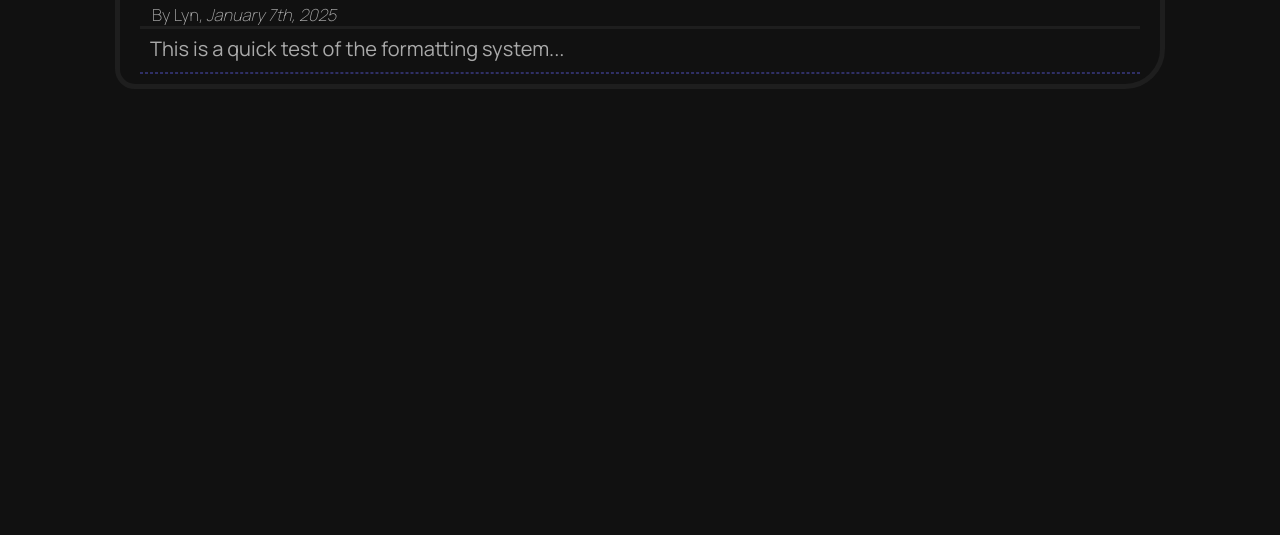
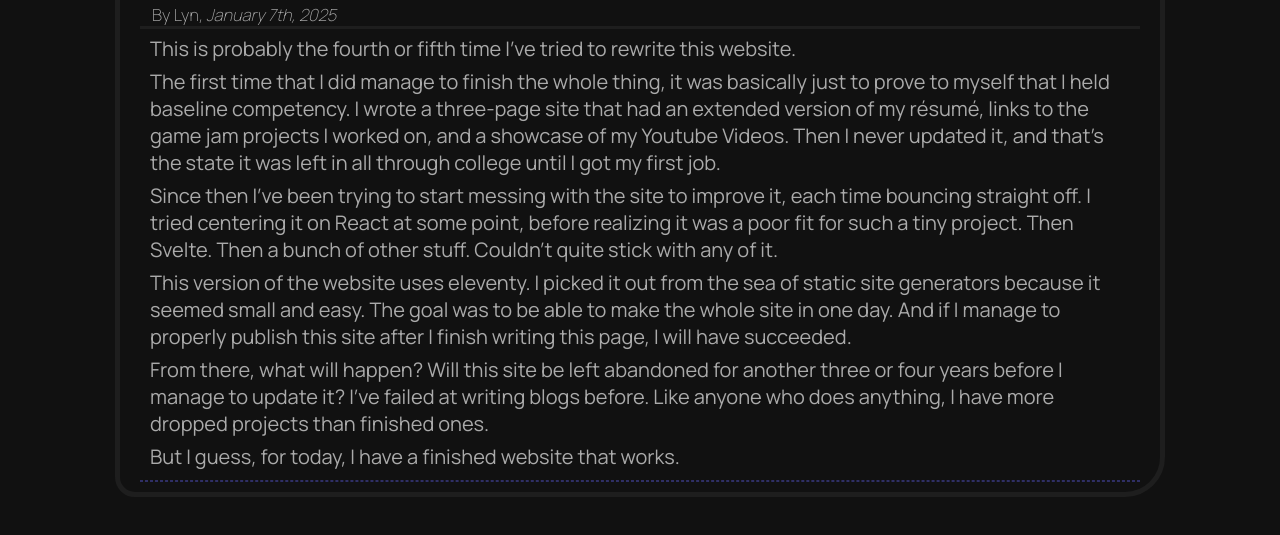
Before and after one commit to ArcLyn64/ArcLyn64.github.io, an Eleventy site: page src/posts/2025-02-07_init.md in a window 1280 px wide. Shown: the part 221-756 px from the top of the page. Built offline with nearby package versions, Linux system fonts and the light colour scheme; Eleventy itself is replaced by a stand-in of ours; files that its build step writes are made by us from their sources.

Commit message:
first post written

```diff
--- a/sass/style.scss
+++ b/sass/style.scss
@@ -122,6 +122,7 @@ body.main {
         align-content: center;
         margin-left: auto;
         margin-right: auto;
+        margin-bottom: 50px;
         max-width: 1000px;
 
         @include headings{
--- a/src/posts/2025-02-07_init.md
+++ b/src/posts/2025-02-07_init.md
@@ -5,4 +5,18 @@ desc: Why update when you can start from scratch?
 author: Lyn
 ---
 
-This is a quick test of the formatting system...
+This is probably the fourth or fifth time I've tried to rewrite this website.
+
+The first time that I did manage to finish the whole thing, it was basically just to prove to myself that I held baseline competency.
+I wrote a three-page site that had an extended version of my résumé, links to the game jam projects I worked on, and a showcase of my Youtube Videos. Then I never updated it,
+and that's the state it was left in all through college until I got my first job.
+
+Since then I've been trying to start messing with the site to improve it, each time bouncing straight off. I tried centering it on React at some point, before realizing it was a poor fit for such a tiny project. Then Svelte.
+Then a bunch of other stuff. Couldn't quite stick with any of it.
+
+This version of the website uses eleventy. I picked it out from the sea of static site generators because it seemed small and easy. The goal was to be able to make the whole site in one day.
+And if I manage to properly publish this site after I finish writing this page, I will have succeeded.
+
+From there, what will happen? Will this site be left abandoned for another three or four years before I manage to update it? I've failed at writing blogs before. Like anyone who does anything, I have more dropped projects than finished ones.
+
+But I guess, for today, I have a finished website that works.
```
Also changed, not shown: src/index.md (+6 -6 lines), 1 other file.
